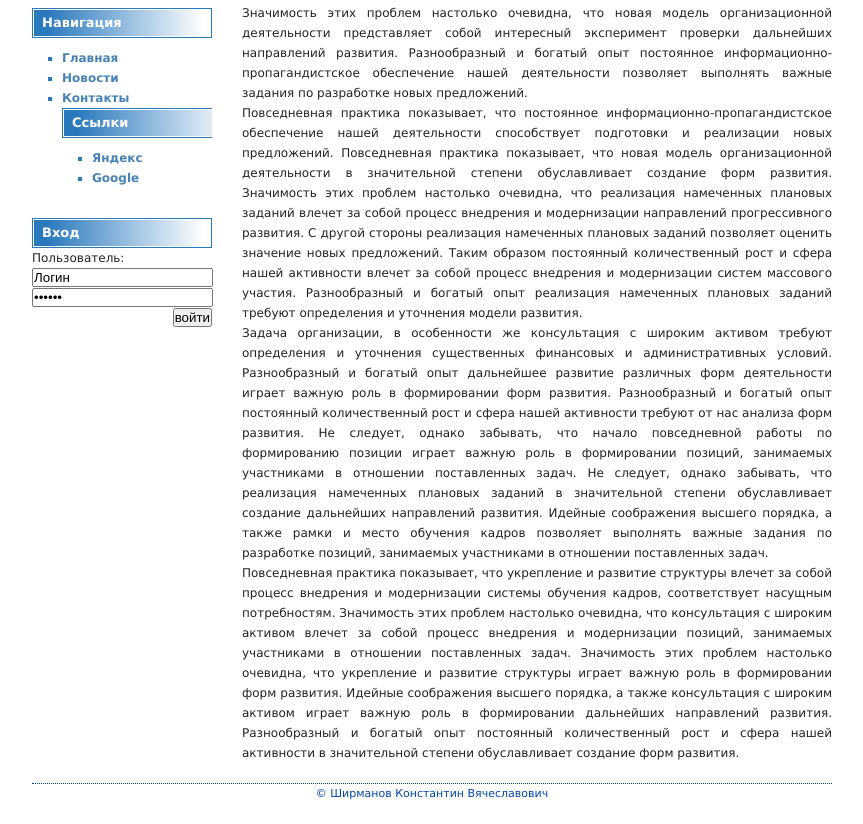
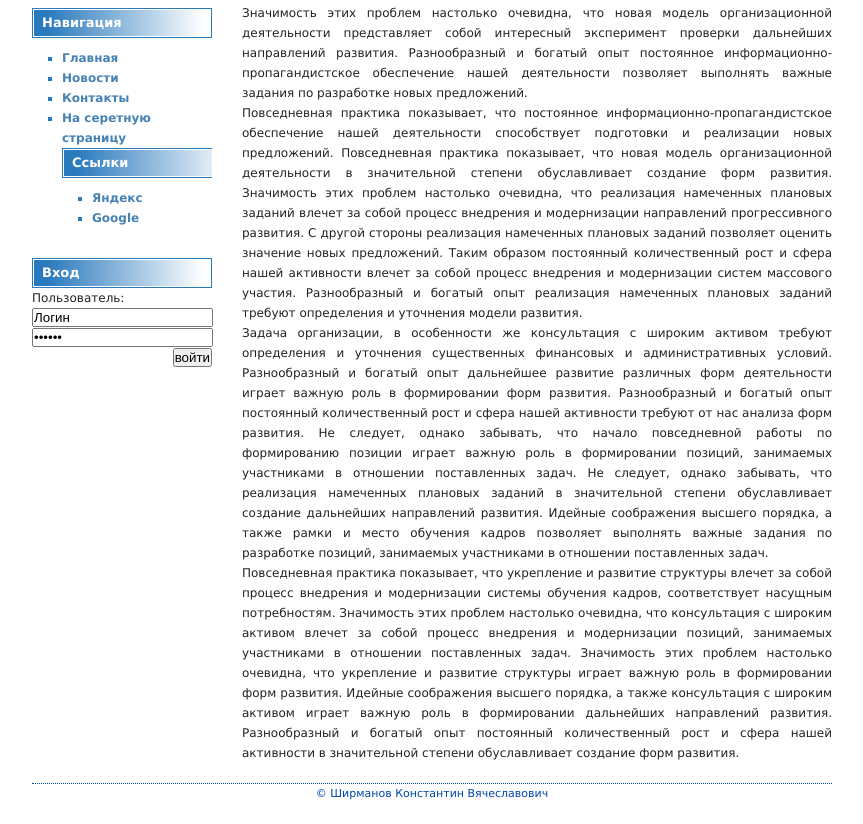
Before and after one commit to KonstantinShirmanov/LW5, a plain HTML site: page index.html in a window 1280 px wide. Shown: the part 112-936 px from the top of the page, without its empty margins (208-1071 px from the left). Drawn offline with Linux system fonts and the light colour scheme.

Commit message:
Update index.html

```diff
--- a/index.html
+++ b/index.html
@@ -24,6 +24,7 @@
 				<li><a href="index.html">Главная</a></li>
 				<li><a href="news.html">Новости</a></li>
 				<li><a href="contacts.html">Контакты</a></li>
+				<li><a href ="secret.html">На серетную страницу</a></li>
 
 			<h2>Ссылки</h2>
 
```
